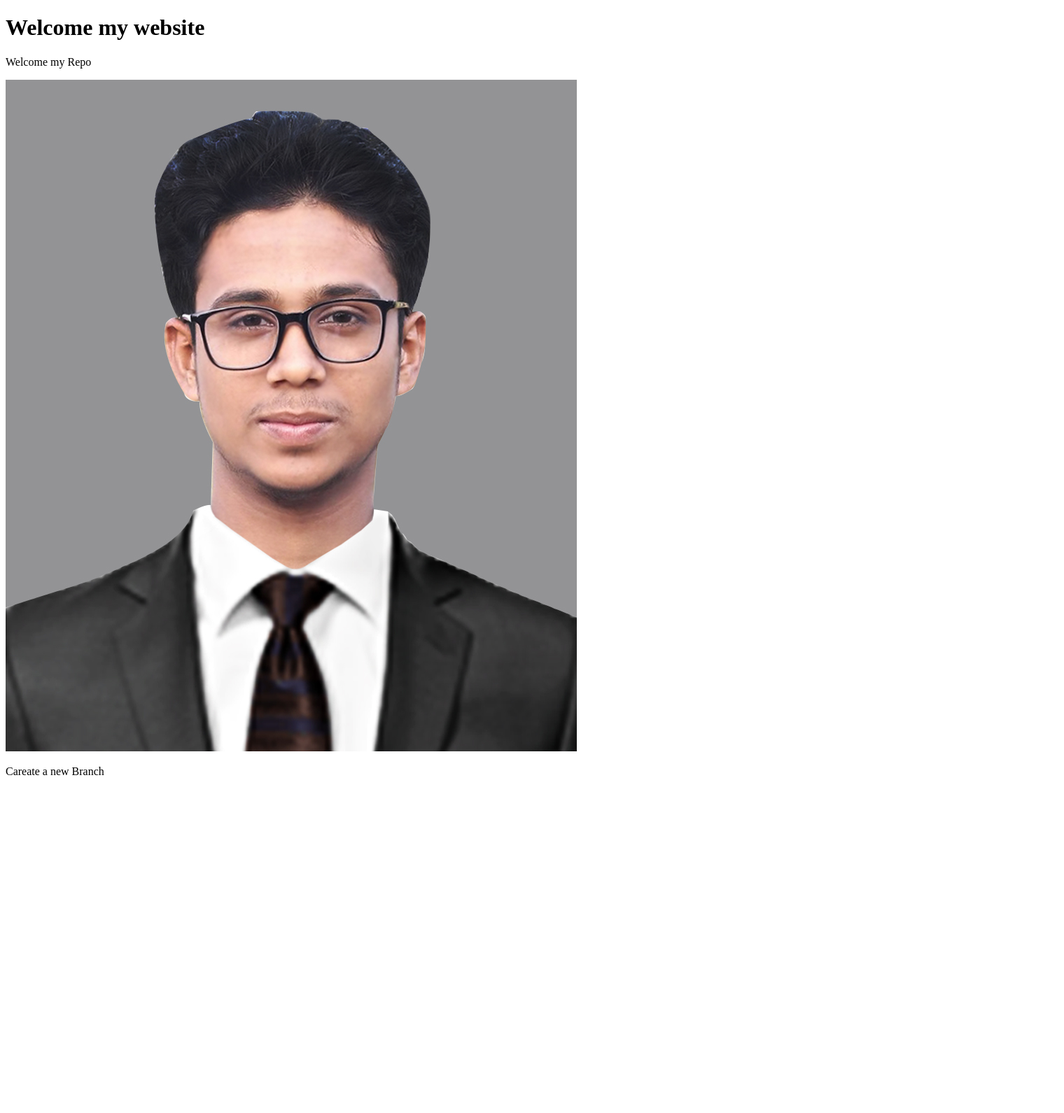
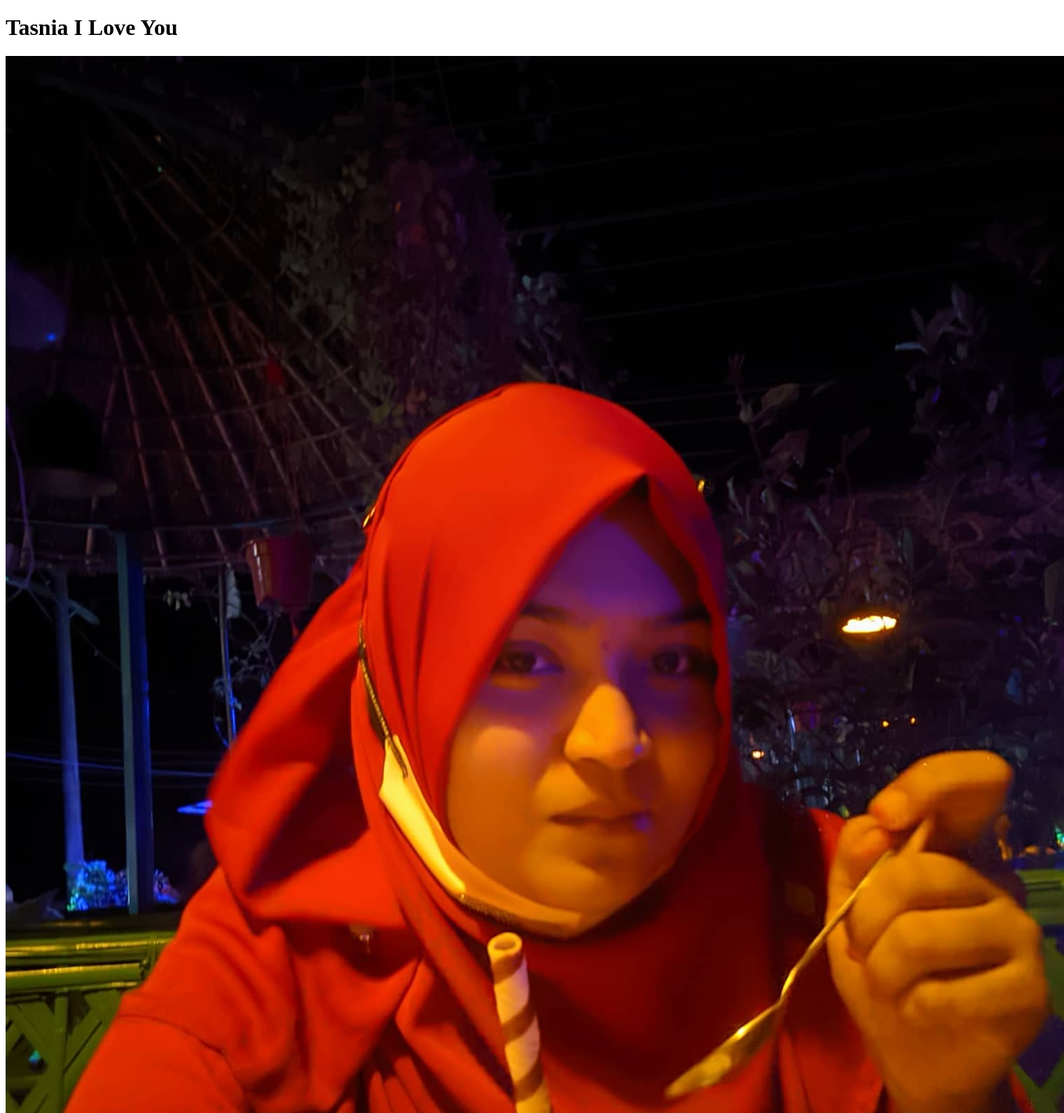
Before and after one commit to Farvez999/my-second-repo, a plain HTML site: page index.html in a window 1280 px wide. Shown: the top 1591 px of the page at 70% size, 1520 px wide, since content can reach past the window. Before the commit the page ends 1128 px from the top, so only its background shows below. Drawn offline with Linux system fonts and the light colour scheme.

Commit message:
tasnia pic upload

```diff
--- a/index.html
+++ b/index.html
@@ -4,13 +4,11 @@
     <meta charset="UTF-8">
     <meta http-equiv="X-UA-Compatible" content="IE=edge">
     <meta name="viewport" content="width=device-width, initial-scale=1.0">
-    <title>My Second Repo</title>
+    <title>Tasnia</title>
 </head>
 <body>
-    <h1>Welcome my website</h1>
-    <p>Welcome my Repo</p>
-    <img src="farvez.jpg" alt="">
+    <h1>Tasnia I Love You</h1>
+    <img src="tasnia.jpg" alt="">
 
-    <p>Careate a new Branch</p>
 </body>
 </html>
```
Also changed, not shown: tasnia.jpg (added).
